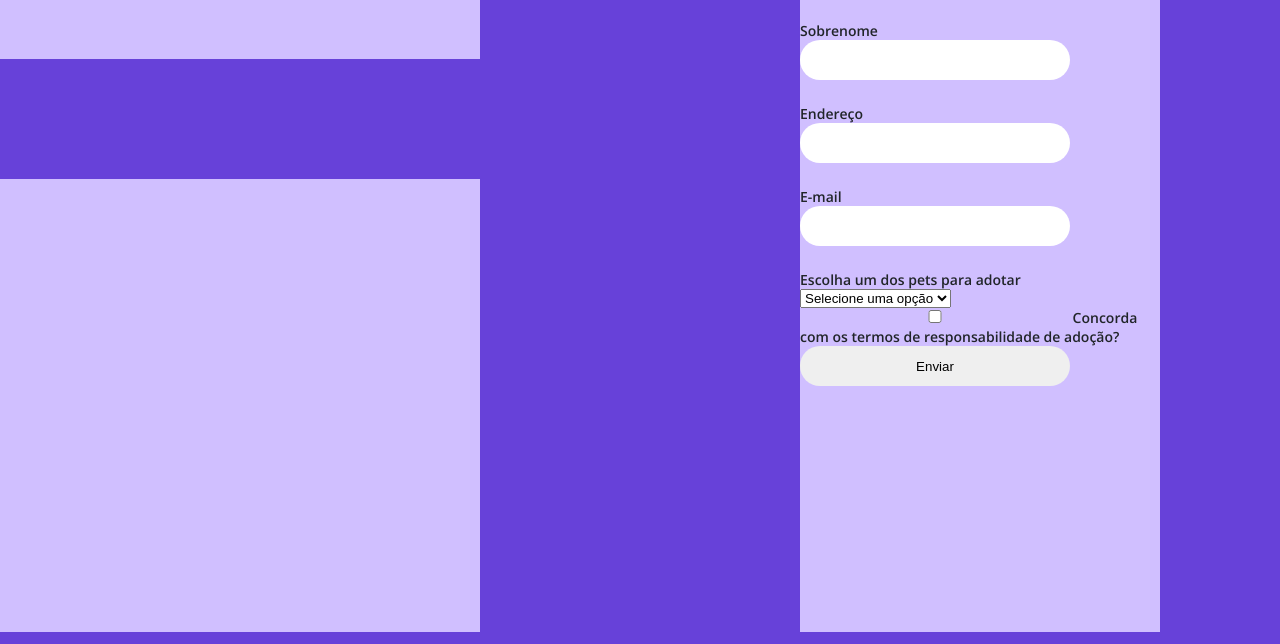
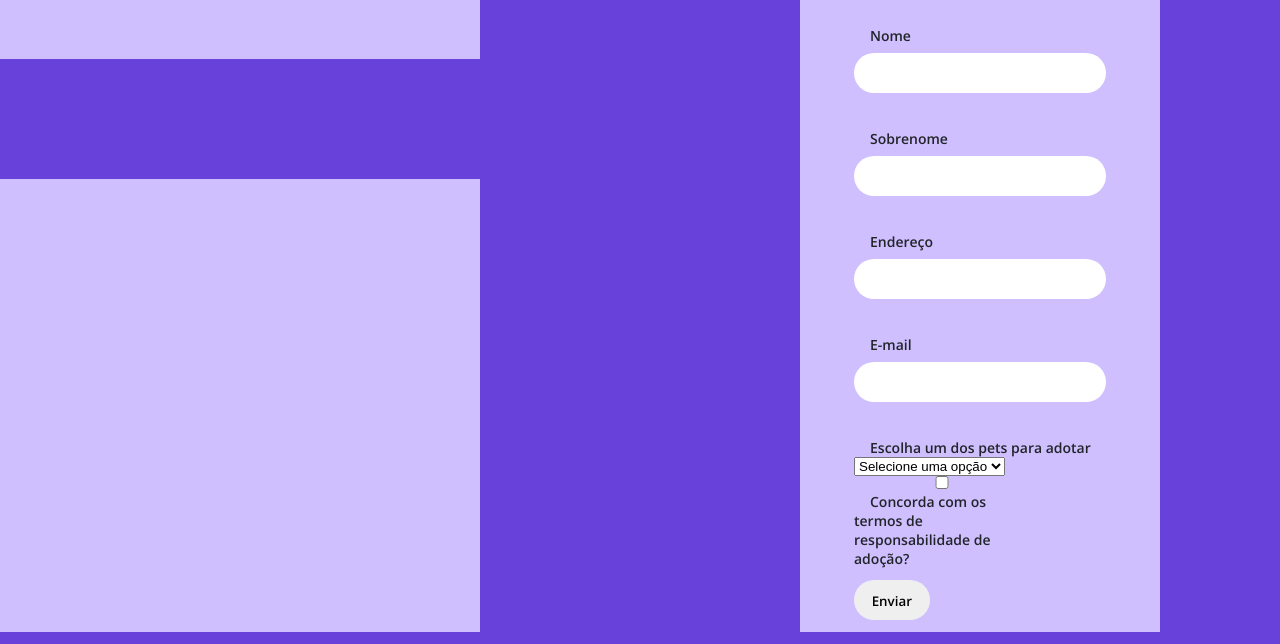
Before and after one commit to LaYotsuna/adote_gatinhos, a plain HTML site: page index.html in a window 1280 px wide. Shown: the part 168-812 px from the top of the page. Drawn offline with nearby package versions, Linux system fonts and the light colour scheme.

Commit message:
Ajuste de alinhamento dos input fields concluído

```diff
--- a/index.html
+++ b/index.html
@@ -54,7 +54,7 @@
             <input type="checkbox" name="termos" id="termos" value="" />
             <label for="termos" id="termos-label">Concorda com os termos de responsabilidade de adoção?</label>
           </div>
-          <div class="input-container">
+          <div class="input-container submit">
             <input type="submit" value="Enviar">
           </div>
         </form>
--- a/style.css
+++ b/style.css
@@ -91,6 +91,8 @@ main {
   font-size: 3rem;
   font-weight: 600;
   color: #6741d9;
+  margin-top: 6.4rem;
+  margin-bottom: 2.4rem;
 }
 
 .formulario {
@@ -104,6 +106,16 @@ main {
   display: flex;
   flex-direction: column;
   gap: 2.4rem;
+  justify-content: center; /* Horizontalmente */
+  align-items: center; /* Verticalmente */
+}
+
+.input-container {
+  width: 70%;
+  margin-bottom: 1.2rem;
+  /* display: flex;
+  flex-direction: column;
+  align-items: center; */
 }
 
 .formulario .input-container input {
@@ -111,19 +123,31 @@ main {
   outline: none;
   border: none;
   height: 5vh;
-  width: 75%;
+  width: 100%;
+  padding: 1.2rem;
+}
+
+.formulario label {
+  color: var(--dark-gray);
+  font-size: 1.4rem;
+  font-weight: 600;
+  margin-left: 1.6rem;
+}
+
+.formulario .texto label {
+  display: block;
+  margin-bottom: 0.8rem;
 }
 
 #termos {
   height: auto;
 }
 
-.formulario label {
-  color: var(--dark-gray);
-  font-size: 1.4rem;
-  font-weight: 600;
+.formulario .submit {
+  width: 30%;
 }
 
-.formulario .texto label {
-  display: block;
+.formulario .input-container.submit input {
+  font-family: "Open Sans", sans-serif !important;
+  font-weight: 600 !important;
 }
```
